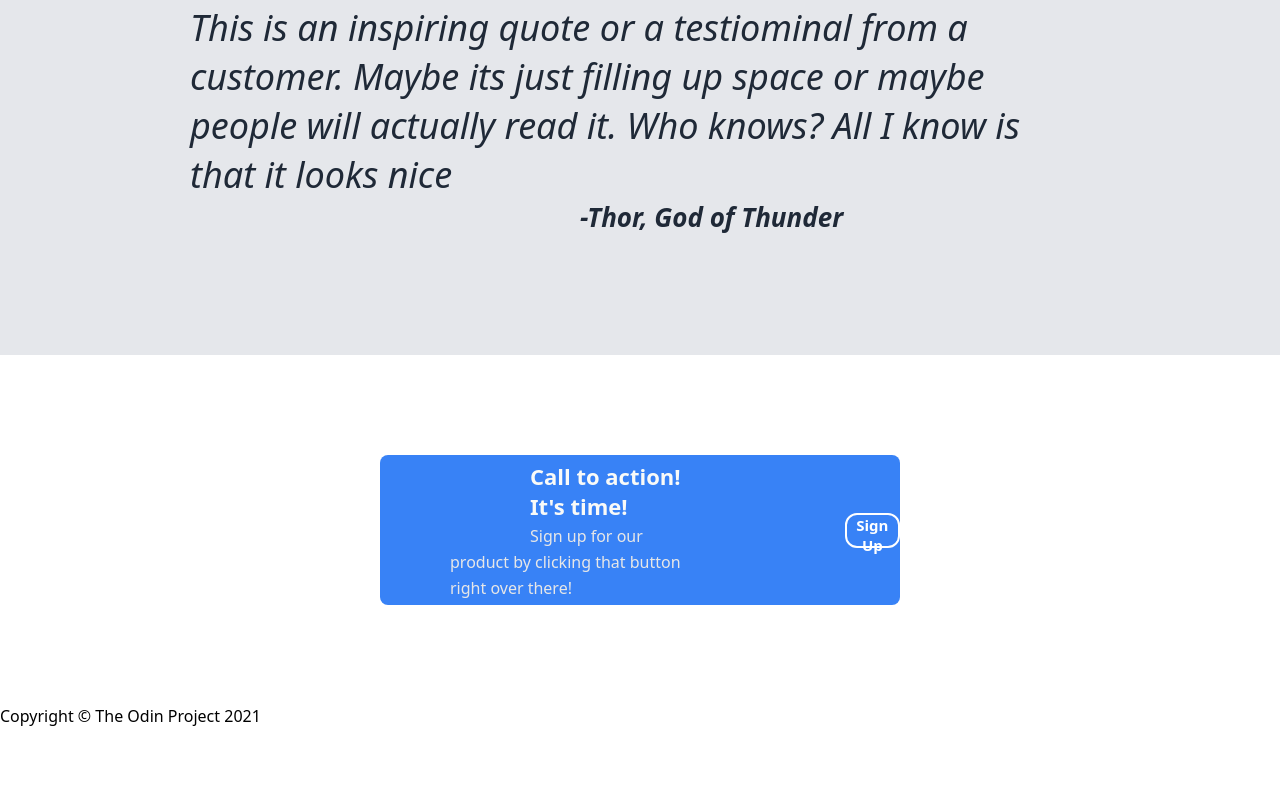
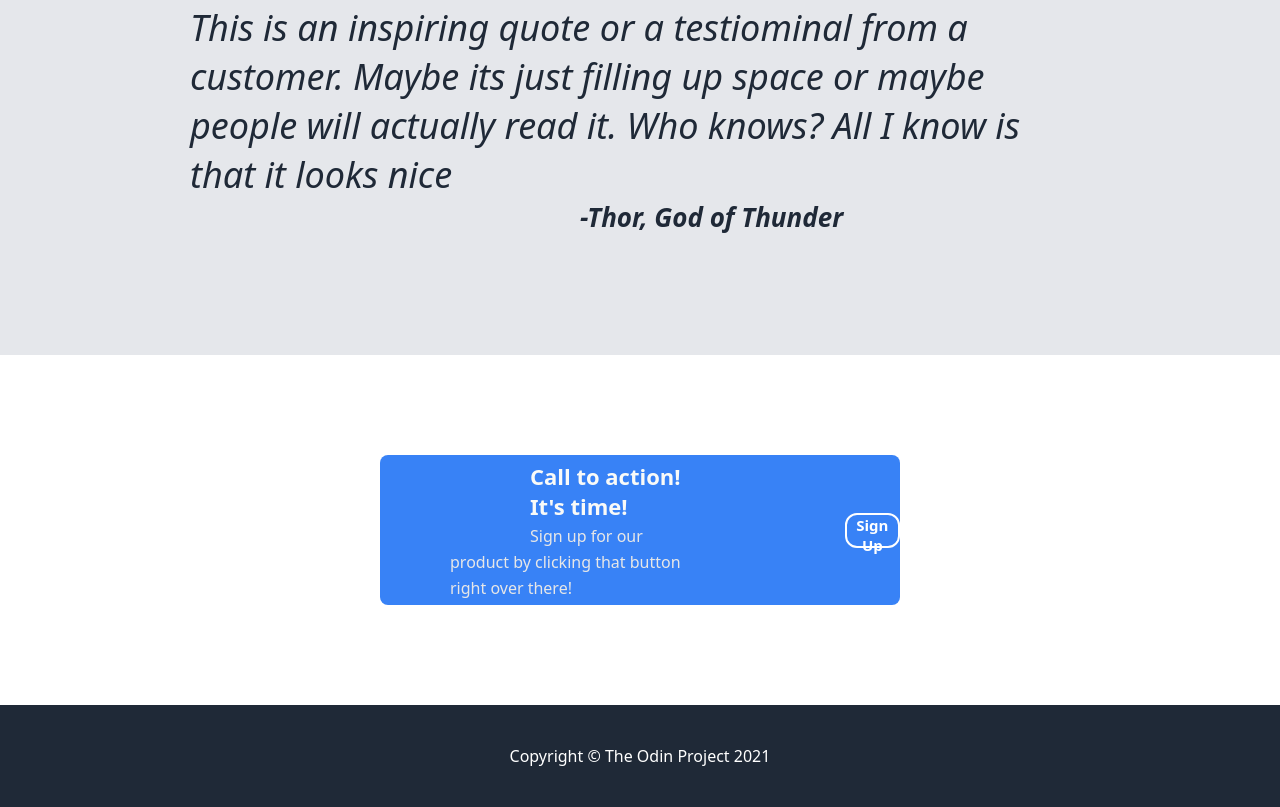
Before and after one commit to codebyjuan/Odin-Landing-Page, a plain HTML site: page index.html in a window 1280 px wide. Shown: the part 1047-1854 px from the top of the page. Before the commit the page ends 1774 px from the top, so only its background shows below. Drawn offline with Linux system fonts and the light colour scheme.

Commit message:
Finished footer created a div and centered the text

```diff
--- a/style.css
+++ b/style.css
@@ -230,3 +230,16 @@
 .container2 {
     margin: 70px;
 }
+
+/* Footer */
+
+.footer {
+    width: 100%;
+    height: 100%;
+    display: flex;
+    justify-content: center;
+    align-items: center;
+    background-color: #1F2937;
+    padding: 40px;
+    color: white;
+}
```
